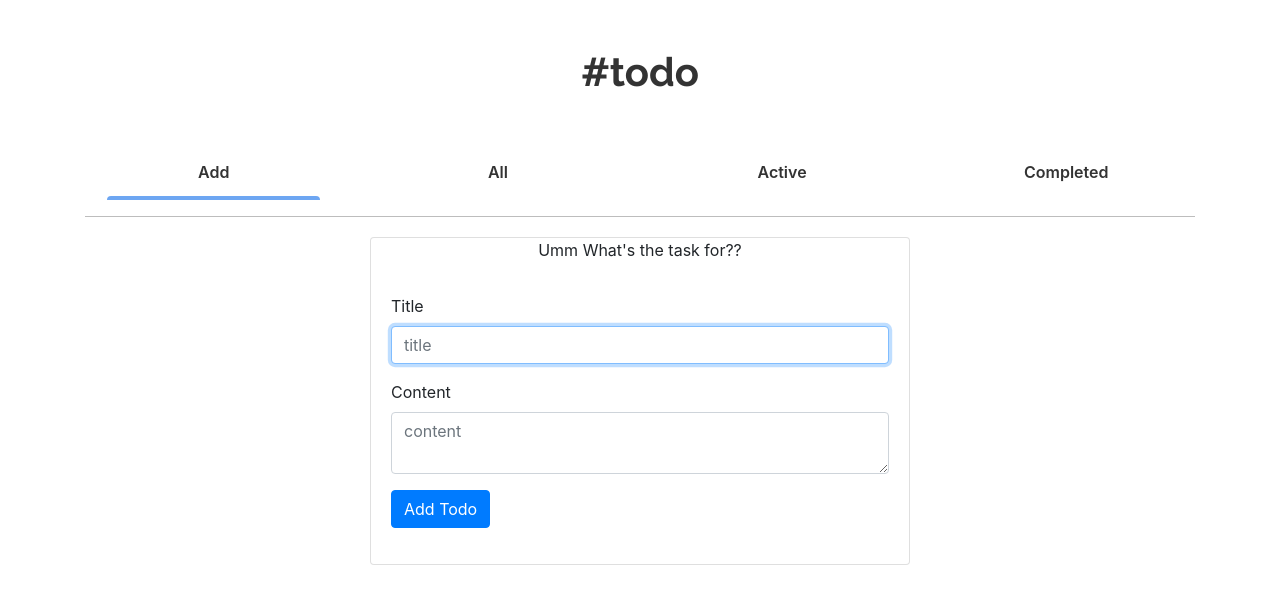
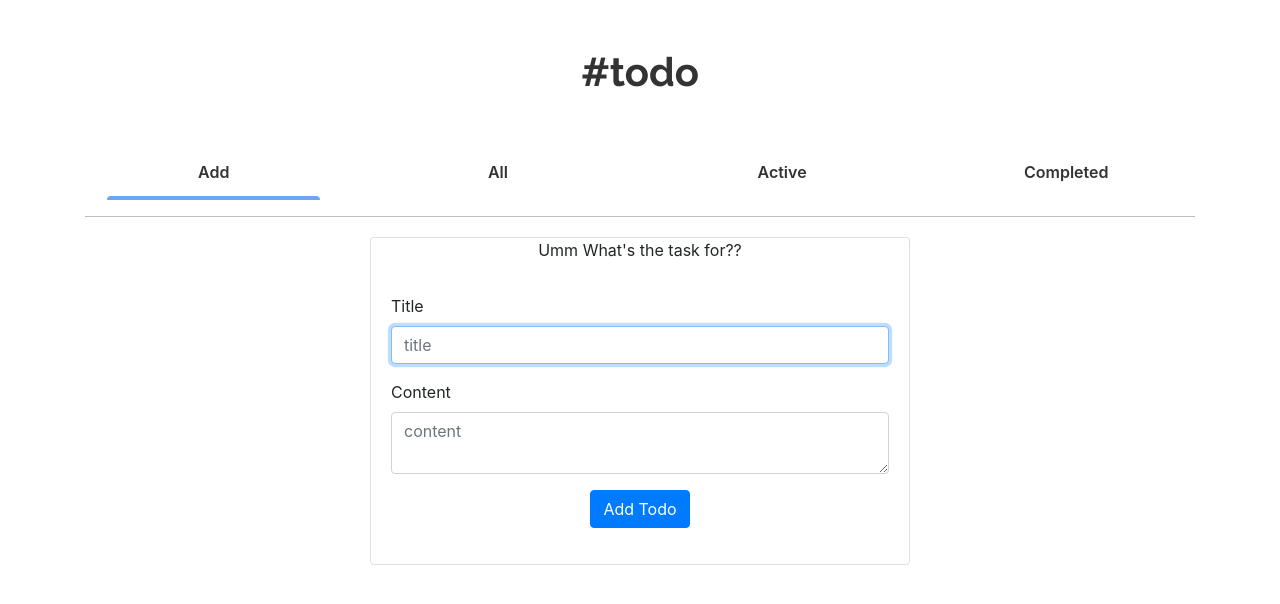
Before and after one commit to yashsugandh/react-todo-app, a React (Create React App) app: page /add in a window 1280 px wide. Shown: the top 604 px of the page. Built offline with nearby package versions, Linux system fonts and the light colour scheme.

Commit message:
design refactoring

```diff
--- a/src/components/addTodo/TodoForm.jsx
+++ b/src/components/addTodo/TodoForm.jsx
@@ -76,7 +76,7 @@ export default class TodoForm extends React.Component {
                 onChange={(e) => this.onInputChange(e, "content")}
               />
             </FormGroup>
-            <FormGroup style={{ alignSelf: "center" }}>
+            <FormGroup style={{ textAlign: "center" }}>
               <Button onClick={this.onSubmit} color="primary">
                 Add Todo
               </Button>
```
